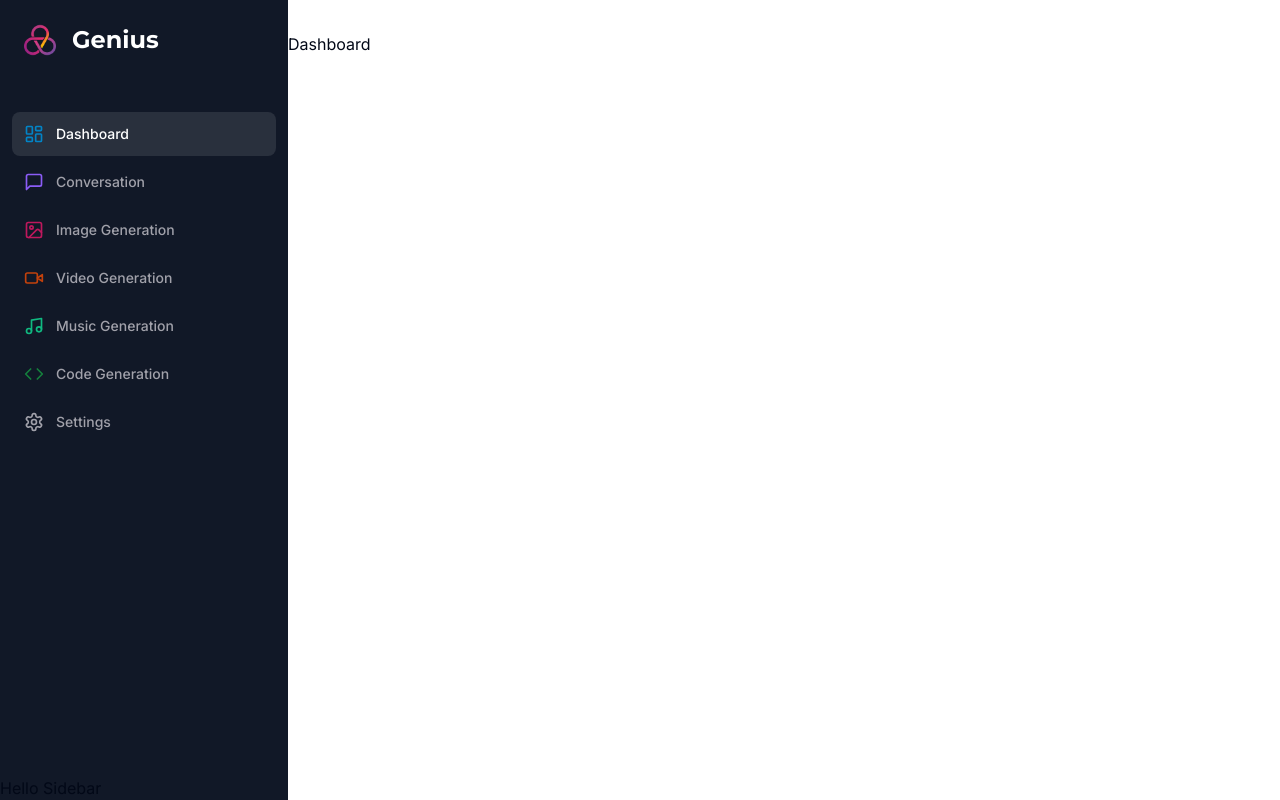
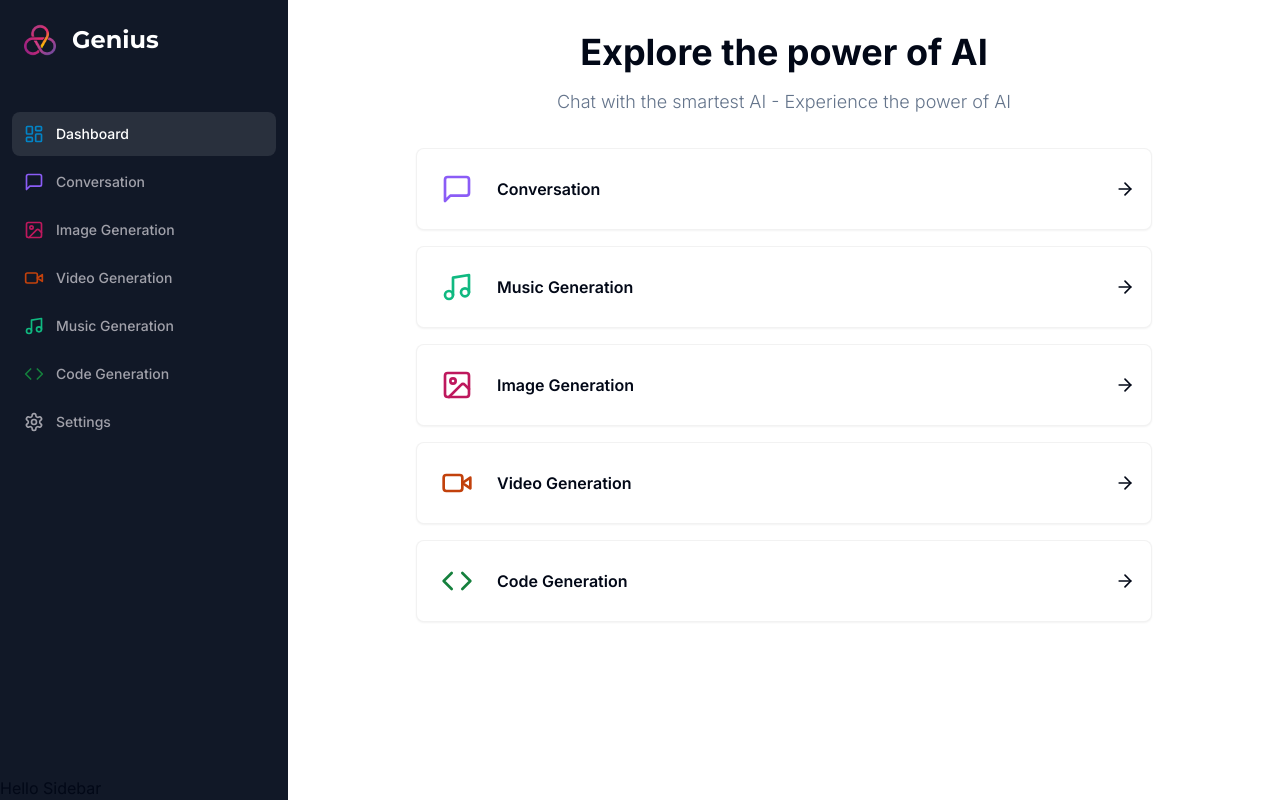
Before and after one commit to lokeshgaddam20/Majistic, a Next.js app: page /dashboard in a window 1280 px wide. Built offline with nearby package versions, Linux system fonts and the light colour scheme.

Commit message:
Add constants.ts

```diff
--- a/app/(dashboard)/(routes)/dashboard/page.tsx
+++ b/app/(dashboard)/(routes)/dashboard/page.tsx
@@ -1,11 +1,41 @@
+"use client";
 
-const DashboardPage = () => {
+import { ArrowRight } from "lucide-react";
+import { useRouter } from "next/navigation";
+
+import { Card } from "@/components/ui/card";
+import { cn } from "@/lib/utils";
+
+import { tools } from "@/constants";
+
+export default function HomePage() {
+  const router = useRouter();
+
   return (
     <div>
-      <p>Dashboard</p>
-
+      <div className="mb-8 space-y-4">
+        <h2 className="text-2xl md:text-4xl font-bold text-center">
+          Explore the power of AI
+        </h2>
+        <p className="text-muted-foreground font-light text-sm md:text-lg text-center">
+          Chat with the smartest AI - Experience the power of AI
+        </p>
+      </div>
+      <div className="px-4 md:px-20 lg:px-32 space-y-4">
+        {tools.map((tool) => (
+          <Card onClick={() => router.push(tool.href)} key={tool.href} className="p-4 border-black/5 flex items-center justify-between hover:shadow-md transition cursor-pointer">
+            <div className="flex items-center gap-x-4">
+              <div className={cn("p-2 w-fit rounded-md", tool.bgColor)}>
+                <tool.icon className={cn("w-8 h-8", tool.color)} />
+              </div>
+              <div className="font-semibold">
+                {tool.label}
+              </div>
+            </div>
+            <ArrowRight className="w-5 h-5" />
+          </Card>
+        ))}
+      </div>
     </div>
   );
-};
-
-export default DashboardPage;
+}
--- /dev/null
+++ b/components/ui/card.tsx
@@ -0,0 +1,79 @@
+import * as React from "react"
+
+import { cn } from "@/lib/utils"
+
+const Card = React.forwardRef<
+  HTMLDivElement,
+  React.HTMLAttributes<HTMLDivElement>
+>(({ className, ...props }, ref) => (
+  <div
+    ref={ref}
+    className={cn(
+      "rounded-lg border bg-card text-card-foreground shadow-sm",
+      className
+    )}
+    {...props}
+  />
+))
+Card.displayName = "Card"
+
+const CardHeader = React.forwardRef<
+  HTMLDivElement,
+  React.HTMLAttributes<HTMLDivElement>
+>(({ className, ...props }, ref) => (
+  <div
+    ref={ref}
+    className={cn("flex flex-col space-y-1.5 p-6", className)}
+    {...props}
+  />
+))
+CardHeader.displayName = "CardHeader"
+
+const CardTitle = React.forwardRef<
+  HTMLParagraphElement,
+  React.HTMLAttributes<HTMLHeadingElement>
+>(({ className, ...props }, ref) => (
+  <h3
+    ref={ref}
+    className={cn(
+      "text-2xl font-semibold leading-none tracking-tight",
+      className
+    )}
+    {...props}
+  />
+))
+CardTitle.displayName = "CardTitle"
+
+const CardDescription = React.forwardRef<
+  HTMLParagraphElement,
+  React.HTMLAttributes<HTMLParagraphElement>
+>(({ className, ...props }, ref) => (
+  <p
+    ref={ref}
+    className={cn("text-sm text-muted-foreground", className)}
+    {...props}
+  />
+))
+CardDescription.displayName = "CardDescription"
+
+const CardContent = React.forwardRef<
+  HTMLDivElement,
+  React.HTMLAttributes<HTMLDivElement>
+>(({ className, ...props }, ref) => (
+  <div ref={ref} className={cn("p-6 pt-0", className)} {...props} />
+))
+CardContent.displayName = "CardContent"
+
+const CardFooter = React.forwardRef<
+  HTMLDivElement,
+  React.HTMLAttributes<HTMLDivElement>
+>(({ className, ...props }, ref) => (
+  <div
+    ref={ref}
+    className={cn("flex items-center p-6 pt-0", className)}
+    {...props}
+  />
+))
+CardFooter.displayName = "CardFooter"
+
+export { Card, CardHeader, CardFooter, CardTitle, CardDescription, CardContent }
--- /dev/null
+++ b/constants.ts
@@ -0,0 +1,41 @@
+import { Code, ImageIcon, MessageSquare, Music, VideoIcon } from "lucide-react";
+
+export const MAX_FREE_COUNTS = 5;
+
+export const tools = [
+  {
+    label: 'Conversation',
+    icon: MessageSquare,
+    href: '/conversation',
+    color: "text-violet-500",
+    bgColor: "bg-violet-500/10",
+  },
+  {
+    label: 'Music Generation',
+    icon: Music,
+    href: '/music',
+    color: "text-emerald-500",
+    bgColor: "bg-emerald-500/10",
+  },
+  {
+    label: 'Image Generation',
+    icon: ImageIcon,
+    color: "text-pink-700",
+    bgColor: "bg-pink-700/10",
+    href: '/image',
+  },
+  {
+    label: 'Video Generation',
+    icon: VideoIcon,
+    color: "text-orange-700",
+    bgColor: "bg-orange-700/10",
+    href: '/video',
+  },
+  {
+    label: 'Code Generation',
+    icon: Code,
+    color: "text-green-700",
+    bgColor: "bg-green-700/10",
+    href: '/code',
+  },
+];
```
